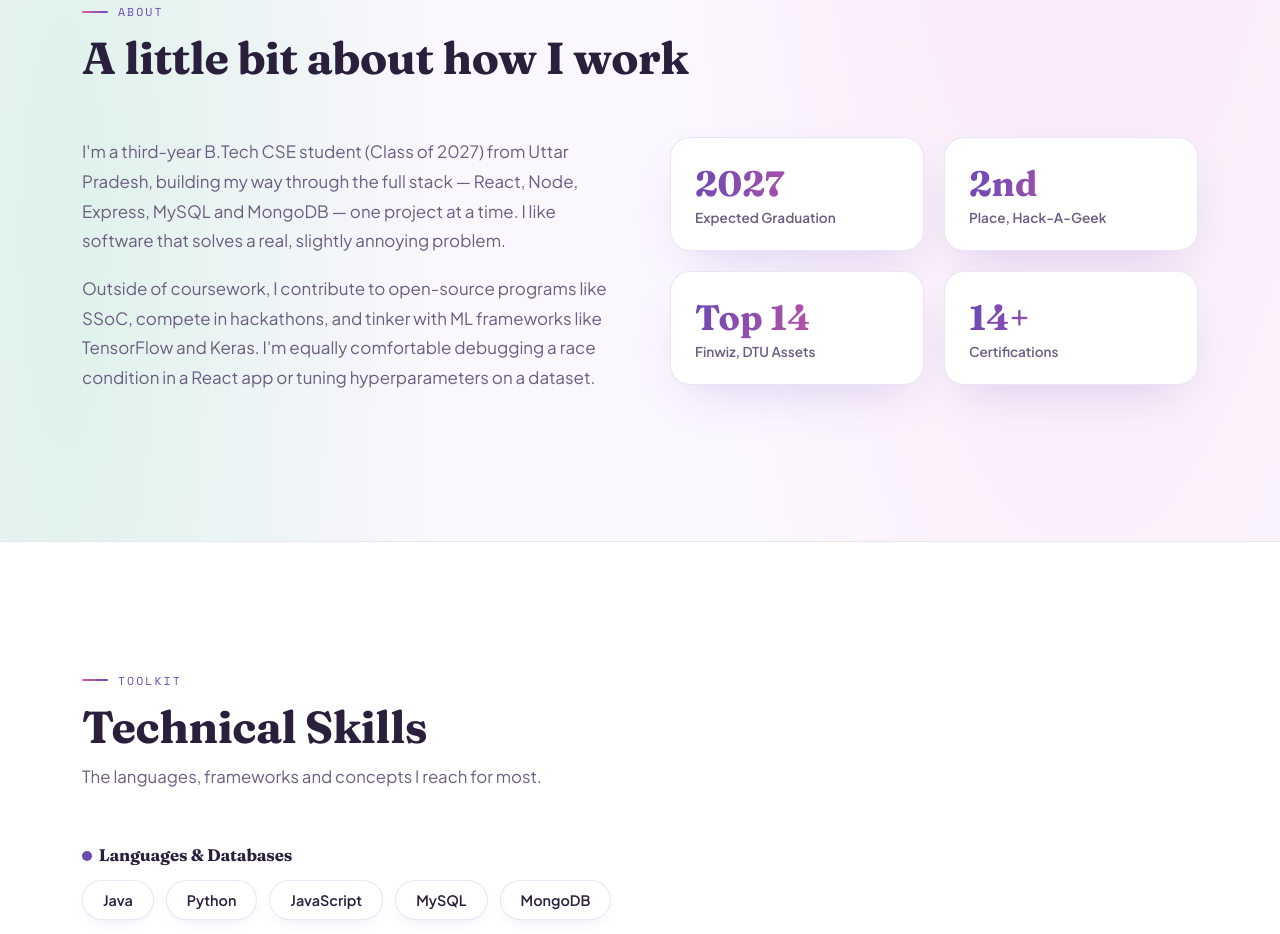
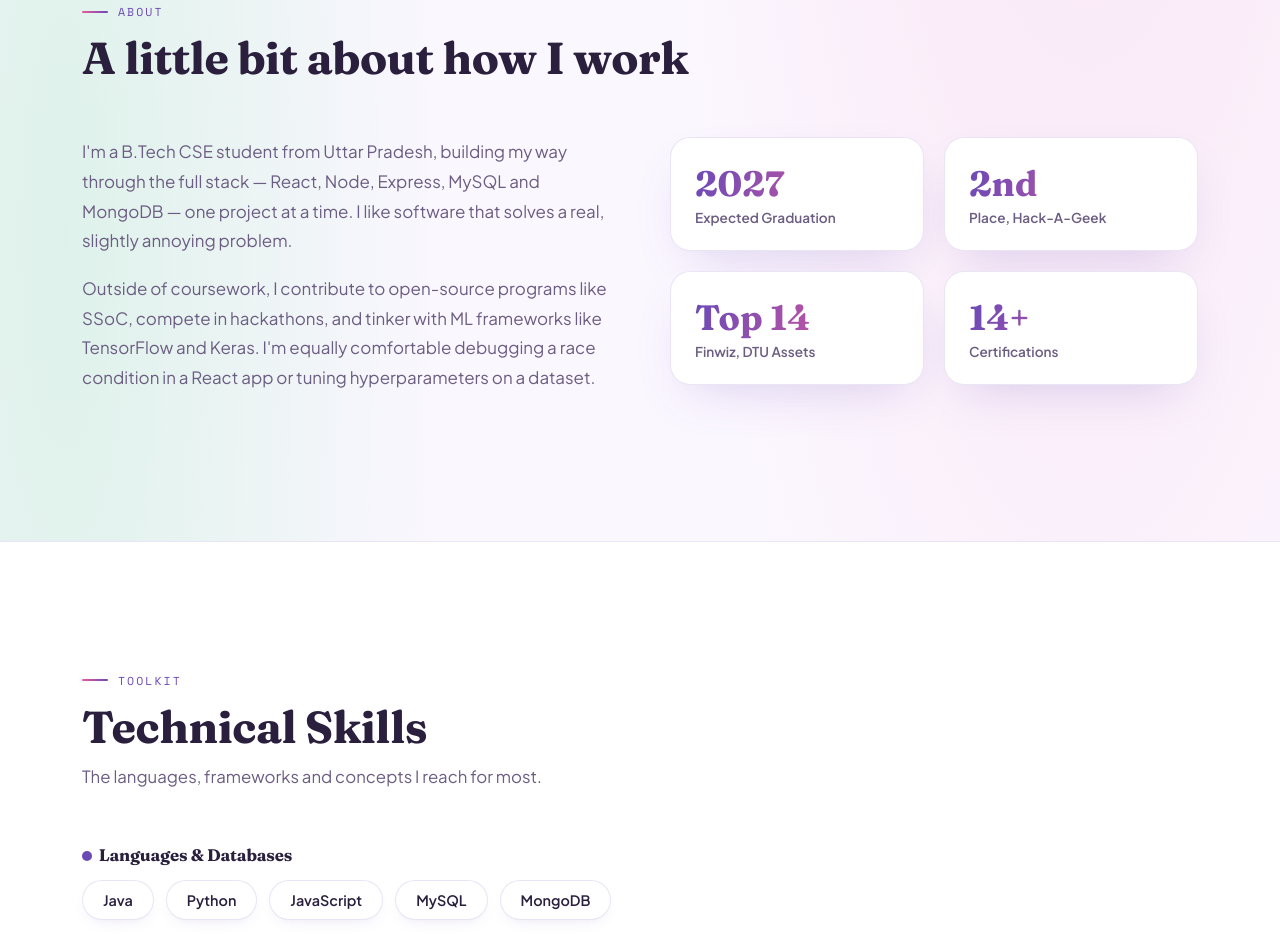
Before and after one commit to aditisb1212-lab/Portfolio-, a plain HTML site: page index.html in a window 1280 px wide. Shown: the part 917-1851 px from the top of the page. Drawn offline with nearby package versions, Linux system fonts and the light colour scheme.

Commit message:
Update index.html

```diff
--- a/index.html
+++ b/index.html
@@ -445,7 +445,7 @@
     </div>
     <div class="about-grid">
       <div class="reveal">
-        <p>I'm a third-year B.Tech CSE student (Class of 2027) from Uttar Pradesh, building my way through the full stack — React, Node, Express, MySQL and MongoDB — one project at a time. I like software that solves a real, slightly annoying problem.</p>
+        <p>I'm a  B.Tech CSE student from Uttar Pradesh, building my way through the full stack — React, Node, Express, MySQL and MongoDB — one project at a time. I like software that solves a real, slightly annoying problem.</p>
         <p>Outside of coursework, I contribute to open-source programs like SSoC, compete in hackathons, and tinker with ML frameworks like TensorFlow and Keras. I'm equally comfortable debugging a race condition in a React app or tuning hyperparameters on a dataset.</p>
       </div>
       <div class="stat-row reveal">
```
